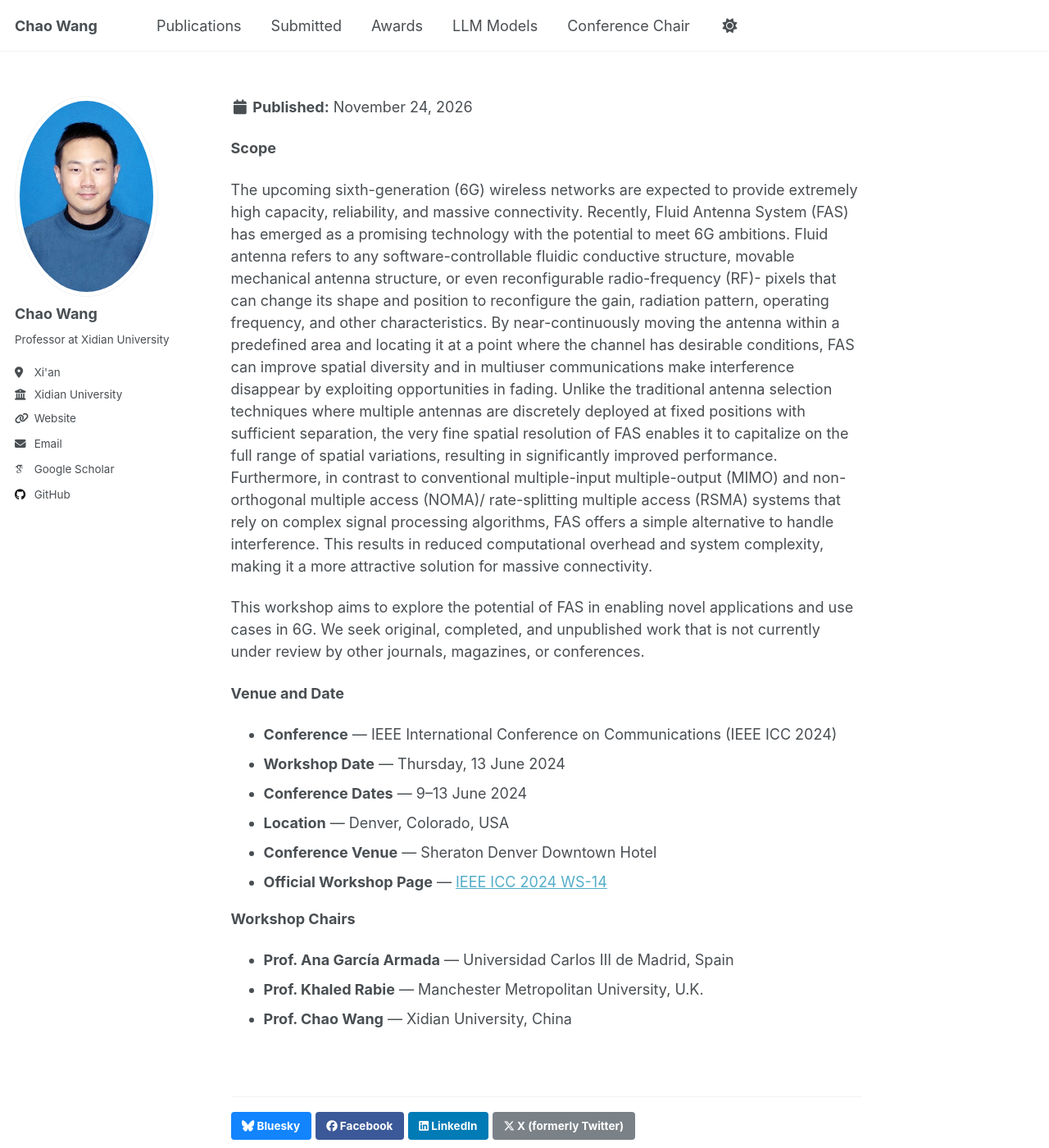
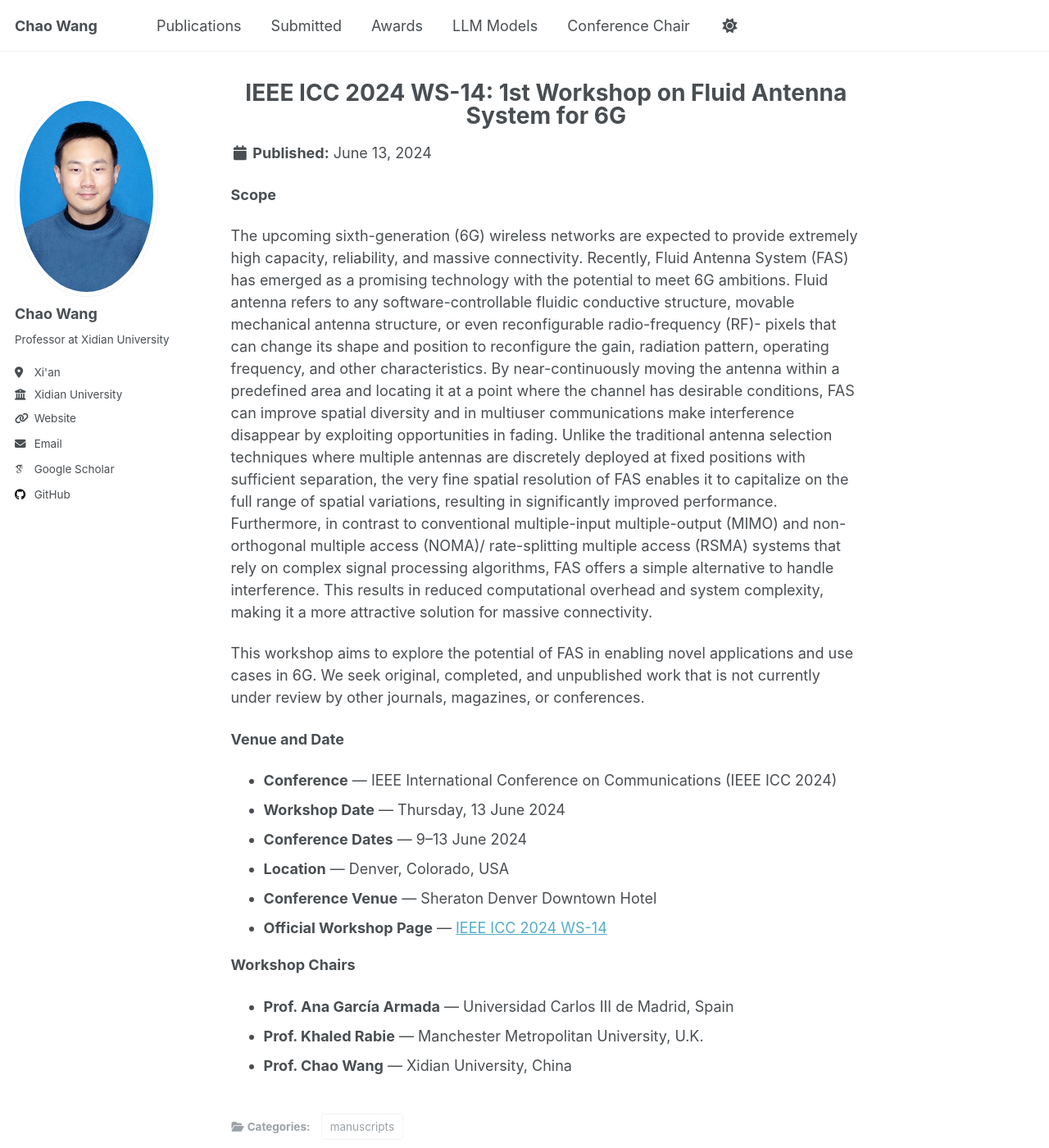
Before and after one commit to Drwangchao/Drwangchao.github.io, a Jekyll site: the page built from _conference/2024-06-13-IEEE ICC 2024 WS-14_1st Workshop on Fluid Antenna System for 6G.md, in a window 1280 px wide and 1400 px high. Shown: the whole window at 82% size. Built offline with Jekyll 4.4.1, drawn with Linux system fonts in a browser that asks for light colours; some web fonts are replaced; part of the change alters nothing that is shown.

Commit message:
Update 2024-06-13-IEEE ICC 2024 WS-14_1st Workshop on Fluid Antenna System for 6G.md

```diff
--- a/_conference/2024-06-13-IEEE ICC 2024 WS-14_1st Workshop on Fluid Antenna System for 6G.md
+++ b/_conference/2024-06-13-IEEE ICC 2024 WS-14_1st Workshop on Fluid Antenna System for 6G.md
@@ -1,5 +1,5 @@
 ---
-date：2024-06-13
+date: 2024-06-13
 title: "<center>IEEE ICC 2024 WS-14: 1st Workshop on Fluid Antenna System for 6G</center>"
 collection: conference
 category: manuscripts
```
